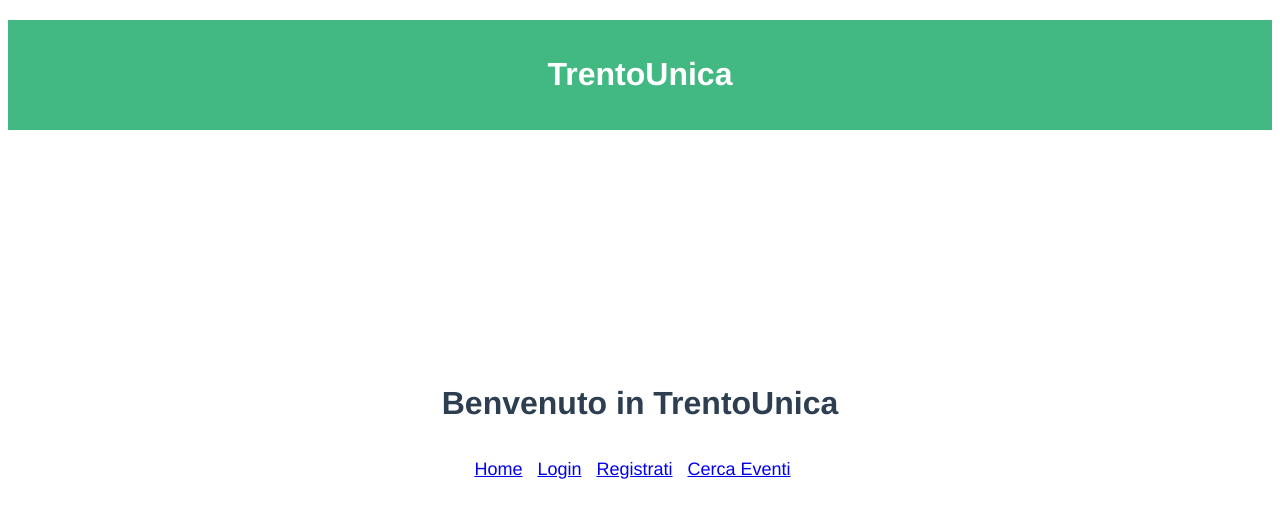
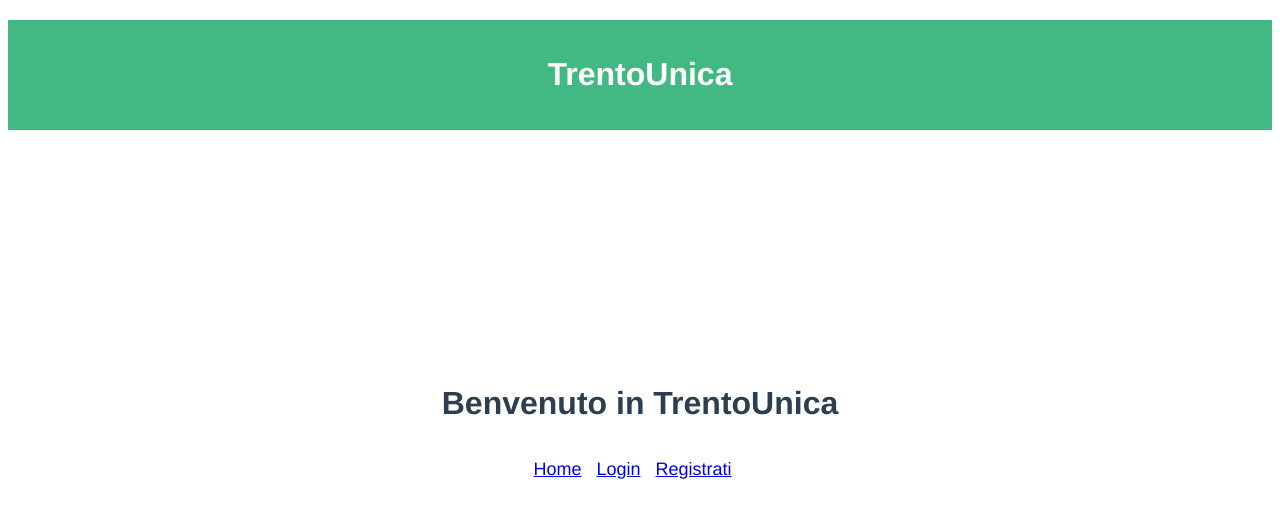
Before and after one commit to niccolocristoforetti/TrentoUnica, a Vue app in the folder trentounica-frontend/: page / in a window 1280 px wide. Shown: the top 518 px of the page. Built offline with nearby package versions, Linux system fonts and the light colour scheme.

Commit message:
merge main

```diff
--- a/trentounica-frontend/package.json
+++ b/trentounica-frontend/package.json
@@ -10,6 +10,7 @@
   "dependencies": {
     "axios": "^1.9.0",
     "core-js": "^3.8.3",
+    "leaflet": "^1.9.4",
     "vue": "^3.2.13",
     "vue-router": "^4.5.1"
   },
--- a/trentounica-frontend/src/views/Home.vue
+++ b/trentounica-frontend/src/views/Home.vue
@@ -10,7 +10,7 @@
         <li v-if="role === 'organizer'"><router-link to="/organizer/dashboard">Dashboard Organizer</router-link></li>
         <li v-if="role === 'organizer'"><router-link to="/organizer/create-event">Crea Evento</router-link></li>
         <li v-if="role === 'admin'"><router-link to="/admin/dashboard">Dashboard Admin</router-link></li>
-        <li><router-link to="/searchbar">Cerca Eventi</router-link></li>
+        <li v-if="isAuthenticated"><router-link to="/searchbar">Cerca Eventi</router-link></li>
       </ul>
     </nav>
     <button v-if="isAuthenticated" @click="logout">Logout</button>
```
Also changed, not shown: 2 other files (tests, documents, lock files or other folders).
